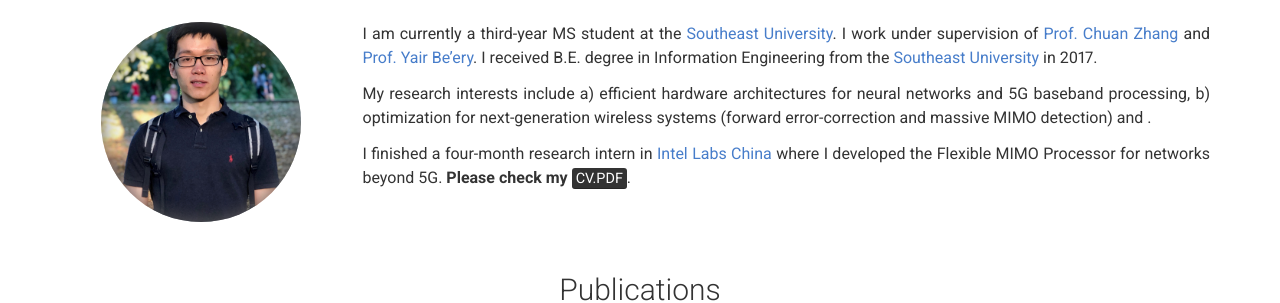
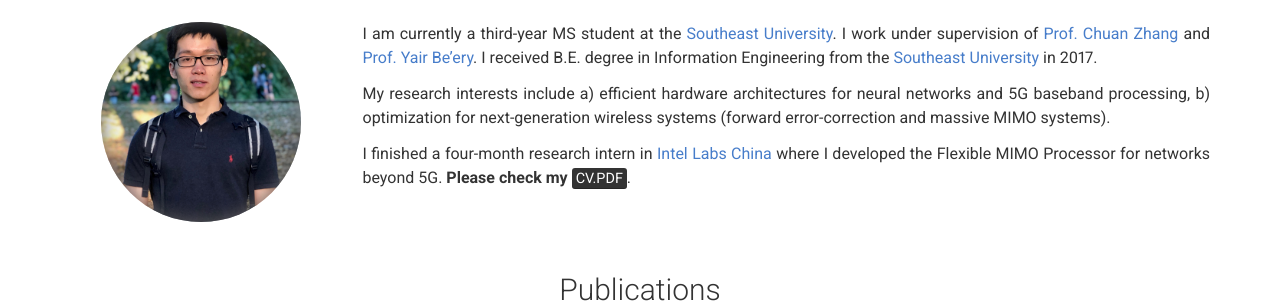
Before and after one commit to wh-xu/wh-xu-old.github.io, a Jekyll site: the page built from index.md, in a window 1280 px wide and 1400 px high. Shown: the part 280-583 px from the top of the window. Built offline with Jekyll 4.4.1, drawn with Linux system fonts in a browser that asks for light colours; part of the change alters nothing that is shown; some of the changed text lies outside the part shown.

Commit message:
Regular updating

```diff
--- a/_config.yml
+++ b/_config.yml
@@ -29,7 +29,7 @@ about_content: | # this supports markdown, so you can add [links](http://foobar.
   I am currently a third-year MS student at the [Southeast University](https://www.seu.edu.cn/english). I work under supervision of [Prof. Chuan Zhang](https://www.researchgate.net/profile/Chuan_Zhang24)
   and [Prof. Yair Be'ery](http://www.eng.tau.ac.il/~ybeery). I received B.E. degree in Information Engineering from the [Southeast University](https://www.seu.edu.cn/english) in 2017.
 
-  My research interests include a) efficient hardware architectures for neural networks and 5G baseband processing, b) optimization for next-generation wireless systems (forward error-correction and massive MIMO detection) and .
+  My research interests include a) efficient hardware architectures for neural networks and 5G baseband processing, b) optimization for next-generation wireless systems (forward error-correction and massive MIMO systems).
 
   I finished a four-month research intern in [Intel Labs China](http://intel.com) where I developed the Flexible MIMO Processor for networks beyond 5G. **Please check my** [<mark>CV.PDF</mark>](./cv/CV_weihong.pdf).
 
@@ -99,14 +99,14 @@ more_content: | # this will include new lines to allow paragraph
 
   #### Massive MIMO Systems
 
-  **Improving Massive MIMO Message Passing Detectors with Deep Neural Network**
+  [**Improving Massive MIMO Message Passing Detectors with Deep Neural Network**](https://ieeexplore.ieee.org/document/8936847)
   Xiaosi Tan, **Weihong Xu**, Kai Sun, Yunhao Xu, Yair Be'ery, Zaichen Zhang, Xiaohu You, Chuan Zhang
-  Accepted by *IEEE Transactions on Vehicular Technology (TVT)*, 2019
+  *IEEE Transactions on Vehicular Technology (TVT)*, 2019
   [[**PDF**](./paper/mpd_tvt_2019.pdf)]
 
-  **Efficient Expectation Propagation Massive MIMO Detector with Neumann-Series Approximation**
+  [**Efficient Expectation Propagation Massive MIMO Detector with Neumann-Series Approximation**](https://ieeexplore.ieee.org/document/8932533)
   Xiaosi Tan, **Weihong Xu**, Yaping Zhang, Zaichen Zhang, Xiaohu You, Chuan Zhang
-  To appear in *IEEE Transactions on Circuits and Systems II: Express Briefs*, 2019
+  *IEEE Transactions on Circuits and Systems II: Express Briefs*, 2019
   [[**PDF**](./paper/tcas2_2019.pdf)]
 
 
```
Also changed, not shown: screenshot.png (deleted), 1 other file.
